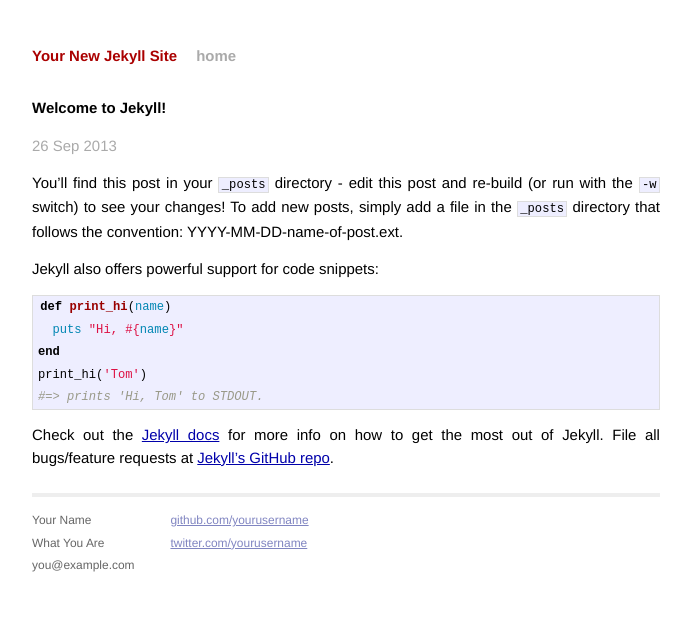
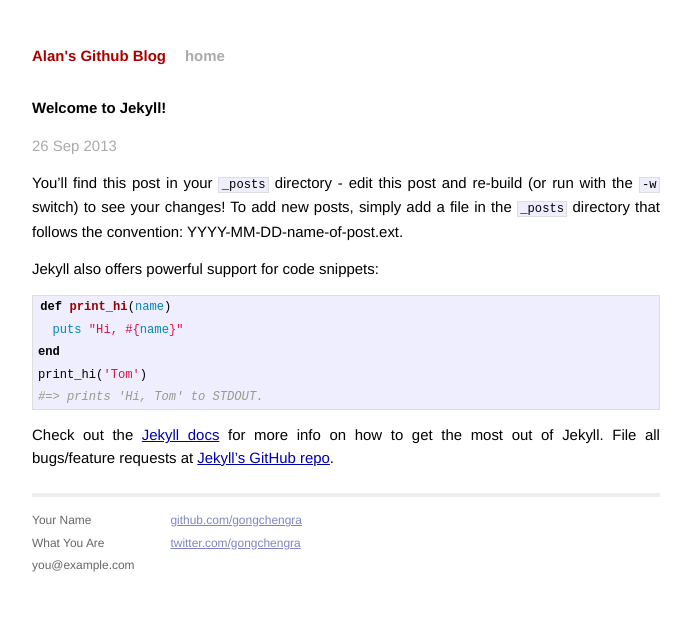
Before and after one commit to gongchengra/gongchengra.github.io, a Jekyll site: the page built from _posts/2013-09-26-welcome-to-jekyll.markdown, in a window 1280 px wide. Shown: the top 639 px of the page, without its empty margins (294-985 px from the left). Built offline with Jekyll 4.4.1, drawn with Linux system fonts in a browser that asks for light colours; Markdown is read by kramdown in place of the engine named in the settings.

Commit message:
change website name

```diff
--- a/_config.yml
+++ b/_config.yml
@@ -1,3 +1,3 @@
-name: Your New Jekyll Site
+name: Alan's Github Blog
 markdown: redcarpet
 pygments: true
--- a/_layouts/default.html
+++ b/_layouts/default.html
@@ -33,8 +33,8 @@
             </div>
             <div class="contact">
               <p>
-                <a href="https://github.com/yourusername">github.com/yourusername</a><br />
-                <a href="https://twitter.com/yourusername">twitter.com/yourusername</a><br />
+                <a href="https://github.com/gongchengra">github.com/gongchengra</a><br />
+                <a href="https://twitter.com/gongchengra">twitter.com/gongchengra</a><br />
               </p>
             </div>
           </div>
```
